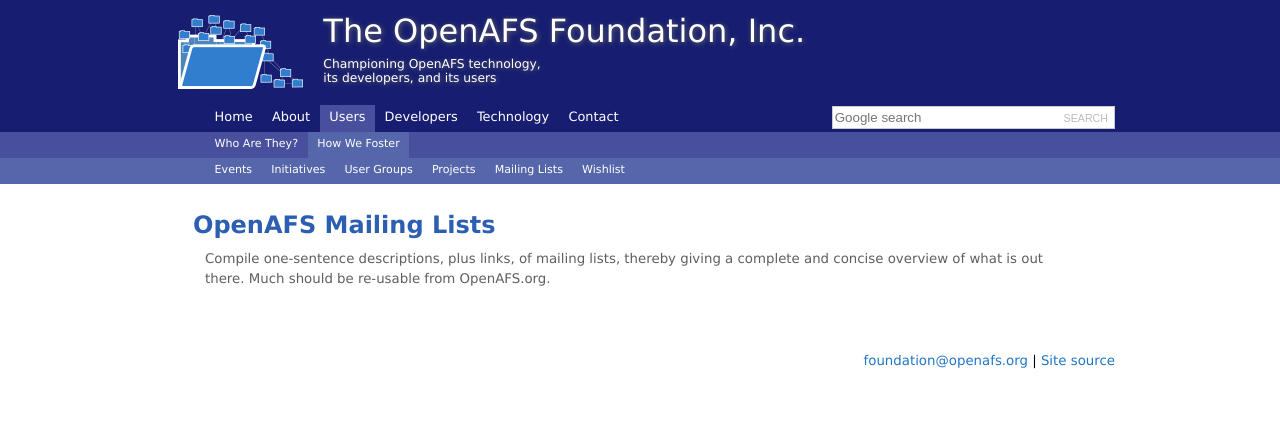
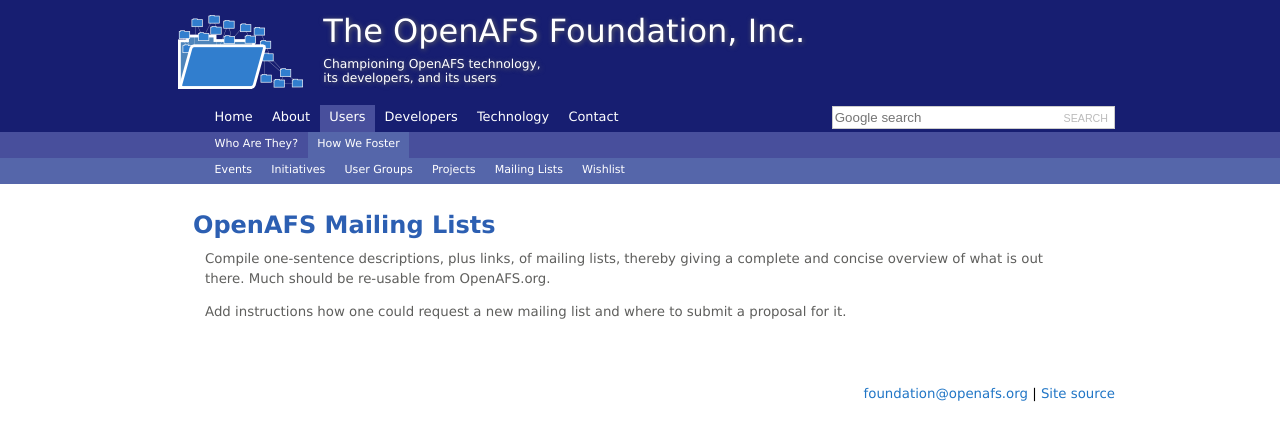
Before and after one commit to openafsfoundation/openafsfoundation.org, a Jekyll site: the page built from users/lists/index.md, in a window 1280 px wide. Shown: the top 441 px of the page. Built offline with Jekyll 4.4.1, drawn with Linux system fonts in a browser that asks for light colours.

Commit message:
Update index.md

```diff
--- a/users/lists/index.md
+++ b/users/lists/index.md
@@ -6,3 +6,5 @@
 ## OpenAFS Mailing Lists ##
 
 Compile one-sentence descriptions, plus links, of mailing lists, thereby giving a complete and concise overview of what is out there.  Much should be re-usable from OpenAFS.org.
+
+Add instructions how one could request a new mailing list and where to submit a proposal for it.
```
